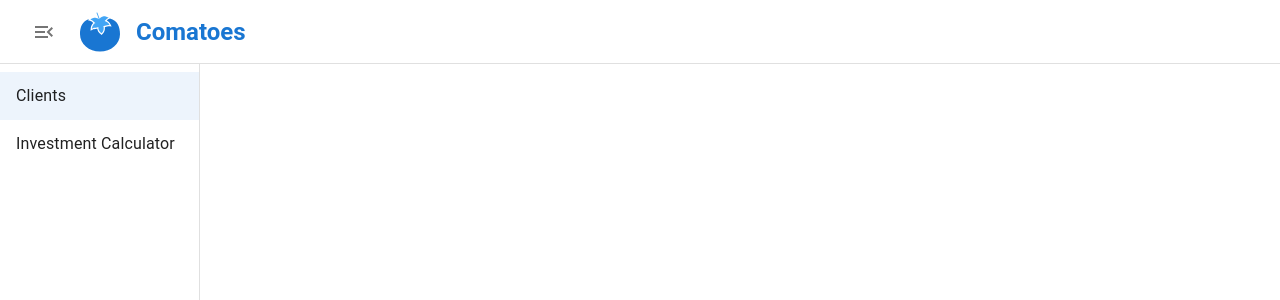
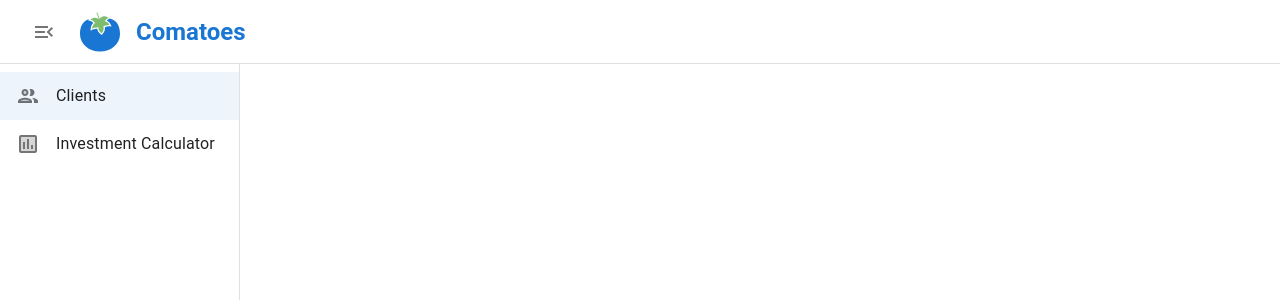
Before and after one commit to alvinlamSLAubergine/comatoes-app, a React (Vite) app: page /comatoes-app/playgrounds in a window 1280 px wide. Shown: the top 300 px of the page. Built offline with nearby package versions, Linux system fonts and the light colour scheme; what @toolpad/core would draw is missing.

Commit message:
Add drawer open/close logic

```diff
--- /dev/null
+++ b/src/components/dashboard-layout/app-bar.tsx
@@ -0,0 +1,52 @@
+import ExpandDrawer from '@mui/icons-material/Menu';
+import ShrinkDrawer from '@mui/icons-material/MenuOpen';
+import { IconButton, Typography } from '@mui/material';
+import MuiAppBar from '@mui/material/AppBar';
+import Toolbar from '@mui/material/Toolbar';
+import logo from '../../assets/comatoes.svg';
+
+interface DashboardLayoutProps {
+  appBarHeight: number;
+  isDrawerOpen?: boolean;
+  onDrawerToggle?: () => void;
+}
+
+const DashboardLogo = () => (
+  <img
+    src={logo}
+    alt='logo'
+    style={{ height: '40px', marginRight: '16px' }}
+  />
+);
+
+export const AppBar = ({ appBarHeight, isDrawerOpen, onDrawerToggle }: DashboardLayoutProps) => {
+  return (
+    <MuiAppBar
+      position='fixed'
+      sx={{
+        backgroundColor: (theme) => theme.palette.background.paper,
+        zIndex: (theme) => theme.zIndex.drawer + 1,
+        boxShadow: 'none',
+        borderBottom: (theme) => `1px solid ${theme.palette.divider}`,
+        height: `${appBarHeight}px`,
+      }}
+    >
+      <Toolbar>
+        <IconButton
+          sx={{ marginRight: 2 }}
+          onClick={onDrawerToggle}
+        >
+          {isDrawerOpen ? <ShrinkDrawer /> : <ExpandDrawer />}
+        </IconButton>
+        <DashboardLogo />
+        <Typography
+          variant='h5'
+          fontWeight={600}
+          color='primary'
+        >
+          Comatoes
+        </Typography>
+      </Toolbar>
+    </MuiAppBar>
+  );
+};
--- a/src/components/dashboard-layout/dashboard-layout.tsx
+++ b/src/components/dashboard-layout/dashboard-layout.tsx
@@ -1,66 +1,54 @@
-import ExpandDrawer from '@mui/icons-material/MenuOpen';
-import { IconButton, Typography } from '@mui/material';
-import AppBar from '@mui/material/AppBar';
+import { useMediaQuery } from '@mui/material';
 import Box from '@mui/material/Box';
 import Drawer from '@mui/material/Drawer';
 import List from '@mui/material/List';
+import { useTheme } from '@mui/material/styles';
 import Toolbar from '@mui/material/Toolbar';
-import { PropsWithChildren } from 'react';
-import logo from '../../assets/comatoes.svg';
-import { NAV_SECTION_LABELS } from '../../constants';
+import { PropsWithChildren, useEffect, useState } from 'react';
+import { NAV_SECTION_ICONS, NAV_SECTION_LABELS } from '../../constants';
 import { NavSection } from '../../types';
+import { AppBar } from './app-bar';
 import { DrawerItem } from './drawer-item';
 
 interface DashboardLayoutProps extends PropsWithChildren {
   activeSection: NavSection;
   onNavSectionClick?: (section: NavSection) => void;
-  drawerWidth?: number;
+  drawerOpenWidth?: number;
+  drawerCloseWidth?: number;
   appBarHeight?: number;
 }
-
-const DashboardLogo = () => (
-  <img
-    src={logo}
-    alt='logo'
-    style={{ height: '40px', marginRight: '16px' }}
-  />
-);
 
 export const DashboardLayout = ({
   children,
   activeSection,
   onNavSectionClick,
-  drawerWidth = 200,
+  drawerOpenWidth = 240,
+  drawerCloseWidth = 64,
   appBarHeight = 64,
 }: DashboardLayoutProps) => {
+  const theme = useTheme();
+  const isSizeSm = useMediaQuery(theme.breakpoints.down('sm'));
+  const isSizeMd = useMediaQuery(theme.breakpoints.down('md'));
+
+  const [drawerOpen, setDrawerOpen] = useState(isSizeMd ? false : true);
+
+  // Update drawer state based on screen size
+  useEffect(() => {
+    setDrawerOpen(!isSizeMd);
+  }, [isSizeMd]);
+
+  const drawerWidth = drawerOpen ? drawerOpenWidth : drawerCloseWidth;
+
   return (
     <Box sx={{ display: 'flex' }}>
       <AppBar
-        position='fixed'
-        color='transparent'
-        sx={{
-          zIndex: (theme) => theme.zIndex.drawer + 1,
-          boxShadow: 'none',
-          borderBottom: (theme) => `1px solid ${theme.palette.divider}`,
-          height: `${appBarHeight}px`,
-        }}
-      >
-        <Toolbar>
-          <IconButton sx={{ marginRight: 2 }}>
-            <ExpandDrawer />
-          </IconButton>
-          <DashboardLogo />
-          <Typography
-            variant='h5'
-            fontWeight={600}
-            color='primary'
-          >
-            Comatoes
-          </Typography>
-        </Toolbar>
-      </AppBar>
+        appBarHeight={appBarHeight}
+        isDrawerOpen={drawerOpen}
+        onDrawerToggle={() => setDrawerOpen((prev) => !prev)}
+      />
       <Drawer
-        variant='permanent'
+        variant={isSizeSm ? 'temporary' : 'permanent'}
+        open={drawerOpen}
         sx={{
           width: drawerWidth,
           flexShrink: 0,
@@ -75,8 +63,10 @@ export const DashboardLayout = ({
           {Object.values(NavSection).map((section) => (
             <DrawerItem
               key={section}
+              icon={NAV_SECTION_ICONS[section]}
               label={NAV_SECTION_LABELS[section]}
               selected={activeSection === section}
+              drawerOpen={drawerOpen}
               onClick={() => onNavSectionClick?.(section)}
             />
           ))}
--- a/src/components/dashboard-layout/drawer-item.tsx
+++ b/src/components/dashboard-layout/drawer-item.tsx
@@ -1,15 +1,18 @@
 import ListItem from '@mui/material/ListItem';
 import ListItemButton from '@mui/material/ListItemButton';
+import ListItemIcon from '@mui/material/ListItemIcon';
 import ListItemText from '@mui/material/ListItemText';
 
 interface DrawerItemProps {
   label: string;
+  icon?: React.ReactNode;
   disabled?: boolean;
   selected?: boolean;
+  drawerOpen?: boolean;
   onClick?: () => void;
 }
 
-export const DrawerItem = ({ label, disabled, selected, onClick }: DrawerItemProps) => {
+export const DrawerItem = ({ label, icon, disabled, selected, drawerOpen, onClick }: DrawerItemProps) => {
   return (
     <ListItem disablePadding>
       <ListItemButton
@@ -17,7 +20,8 @@ export const DrawerItem = ({ label, disabled, selected, onClick }: DrawerItemPro
         selected={selected}
         onClick={onClick}
       >
-        <ListItemText primary={label} />
+        {icon && <ListItemIcon sx={{ marginRight: 0, minWidth: 40 }}>{icon}</ListItemIcon>}
+        {drawerOpen && <ListItemText primary={label} />}
       </ListItemButton>
     </ListItem>
   );
--- a/src/constants/dashboard.ts
+++ /dev/null
@@ -1,4 +0,0 @@
-export const NAV_SECTION_LABELS = {
-  clients: 'Clients',
-  calculator: 'Investment Calculator',
-};
--- /dev/null
+++ b/src/constants/dashboard.tsx
@@ -0,0 +1,12 @@
+import CalculatorIcon from '@mui/icons-material/AssessmentTwoTone';
+import ClientsIcon from '@mui/icons-material/PeopleTwoTone';
+
+export const NAV_SECTION_LABELS = {
+  clients: 'Clients',
+  calculator: 'Investment Calculator',
+};
+
+export const NAV_SECTION_ICONS = {
+  clients: <ClientsIcon />,
+  calculator: <CalculatorIcon />,
+};
```
Also changed, not shown: src/assets/comatoes.svg.
